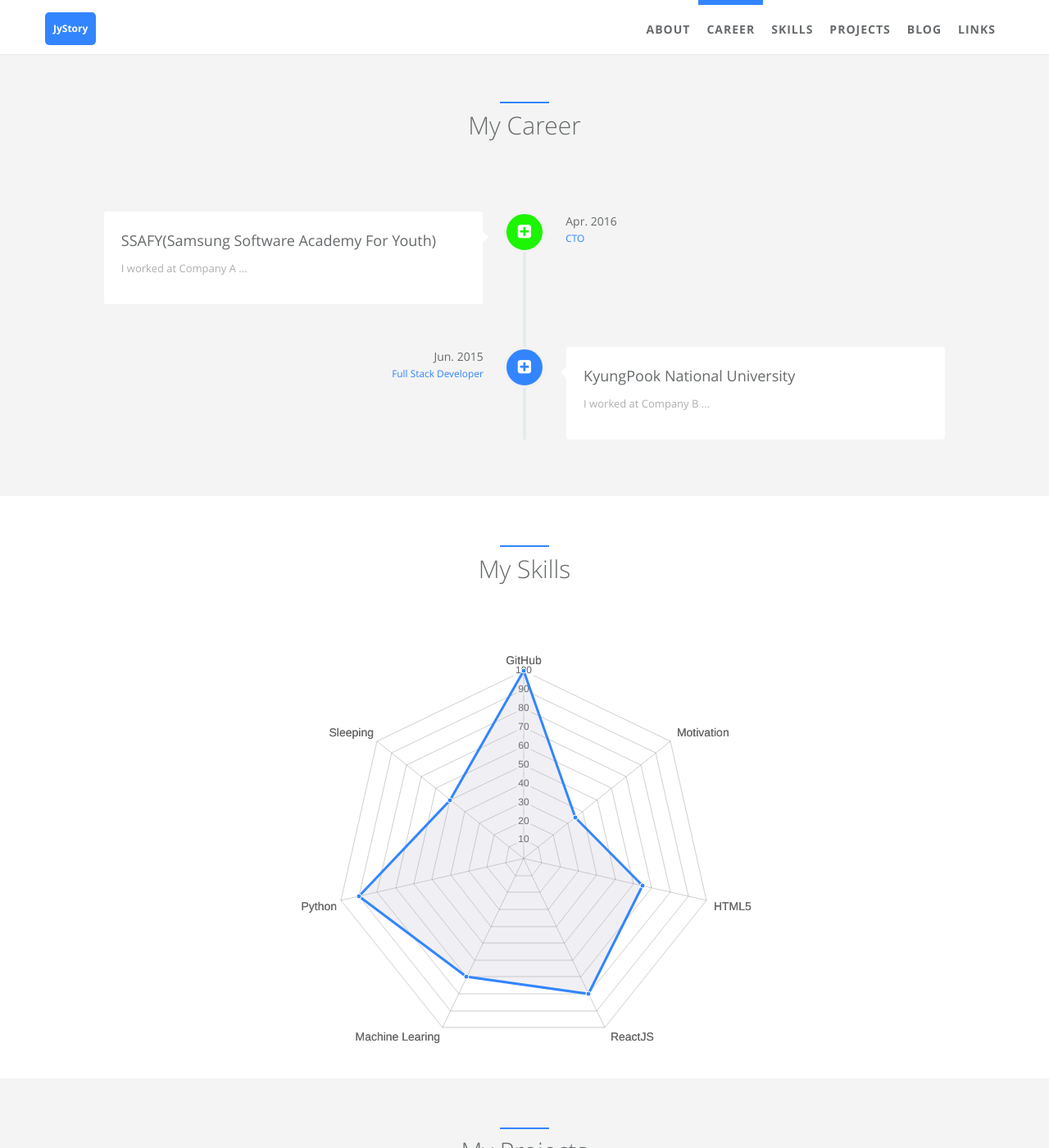
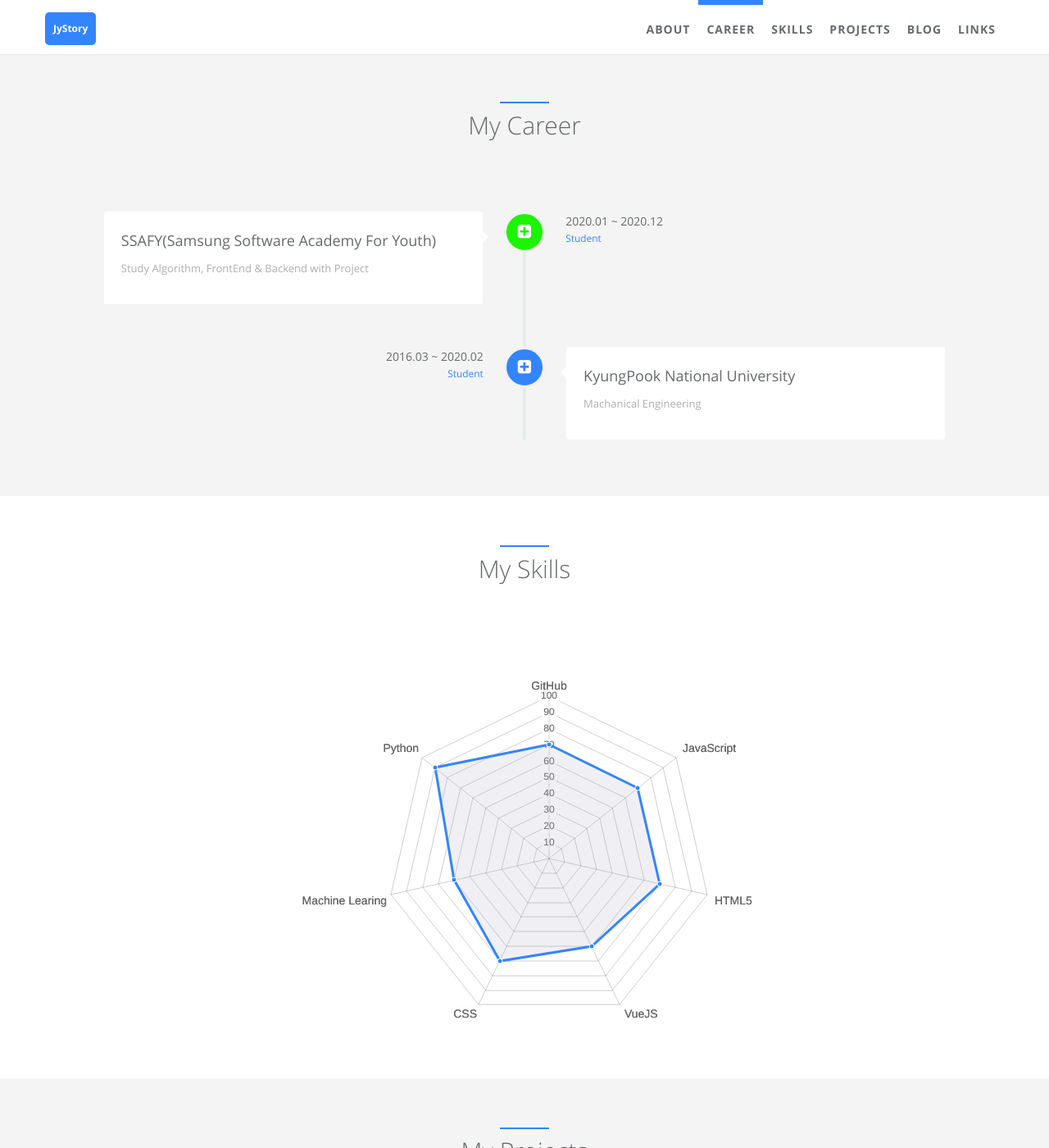
Before and after one commit to jiyoung1329/jiyoung1329.github.io, a Jekyll site: the page built from index.html, in a window 1280 px wide and 1400 px high, scrolled down 818 px. Shown: the whole window at 82% size. Built offline with Jekyll 4.4.1, drawn with Linux system fonts in a browser that asks for light colours; some of the changed text lies outside the part shown.

```diff
--- a/_data/index/careers.yml
+++ b/_data/index/careers.yml
@@ -4,13 +4,13 @@
     detail: SSAFY(Samsung Software Academy For Youth)
     i18n: company_a
   desc:
-    detail: I worked at Company A ...
+    detail: Study Algorithm, FrontEnd & Backend with Project
     i18n: company_a_desc
   date:
-    detail: Apr. 2016
+    detail: 2020.01 ~ 2020.12
     i18n: company_a_date
   job:
-    detail: CTO
+    detail: Student
     i18n: company_a_job
   icon: fa-plus-square
   present: true
@@ -19,12 +19,12 @@
     detail: KyungPook National University
     i18n: company_b
   desc:
-    detail: I worked at Company B ...
+    detail: Machanical Engineering
     i18n: company_b_desc
   date:
-    detail: Jun. 2015
+    detail: 2016.03 ~ 2020.02
     i18n: company_b_date
   job:
-    detail: Full Stack Developer
+    detail: Student
     i18n: company_b_job
   icon: fa-plus-square
--- a/_data/index/skills.yml
+++ b/_data/index/skills.yml
@@ -2,5 +2,5 @@
 
 label: Ability
 id : cs
-aspects: GitHub, Motivation, HTML5, ReactJS, Machine Learing, Python, Sleeping
-percentage: 100, 35, 65, 80, 70, 90, 50
+aspects: GitHub, JavaScript, HTML5, VueJS, CSS, Machine Learing, Python
+percentage: 70, 70, 70, 60, 70, 60, 90
```
Also changed, not shown: _data/index/projects.yml (+0 -7 lines), 1 other file.
